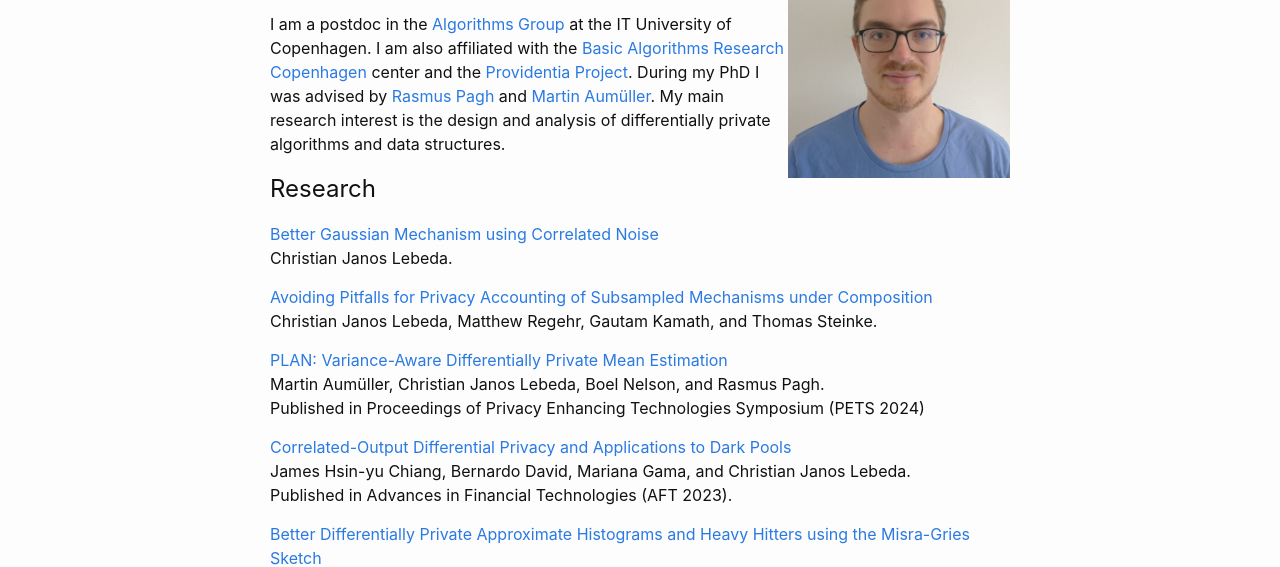
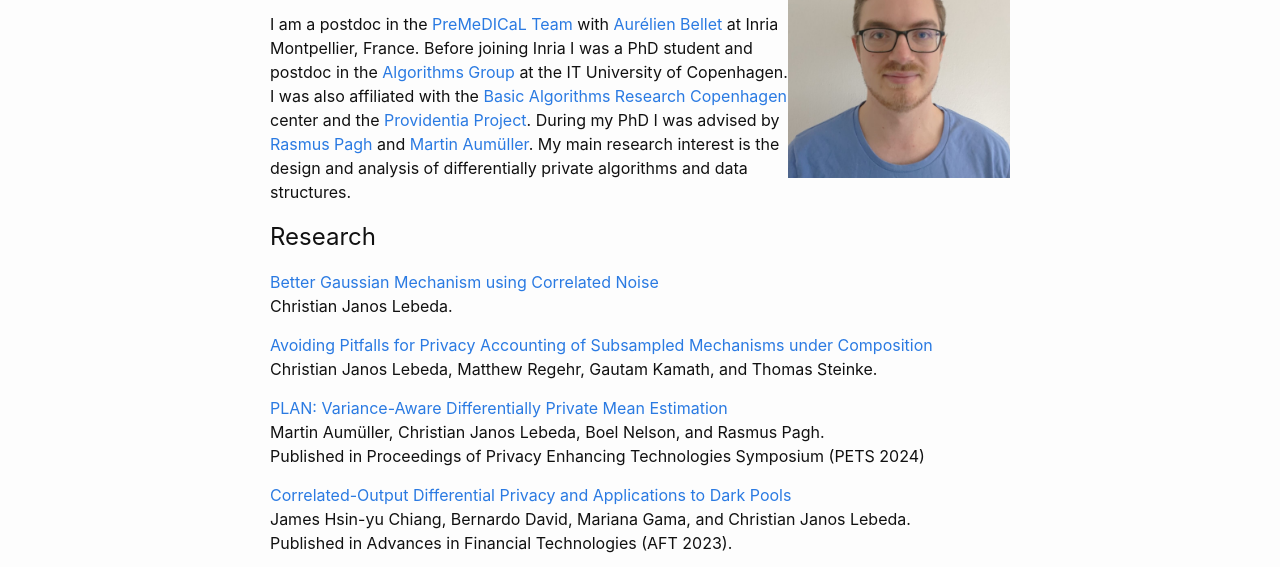
Before and after one commit to ChristianLebeda/ChristianLebeda.github.io, a plain HTML site: page index.html in a window 1280 px wide. Shown: the part 158-725 px from the top of the page. Drawn offline with Linux system fonts and the light colour scheme.

Commit message:
Updated affiliation to Inria

```diff
--- a/index.html
+++ b/index.html
@@ -39,8 +39,9 @@
 
 <h1 id="christian-janos-lebeda">Christian Janos Lebeda</h1>
 
-<p>I am a postdoc in the <a href="https://algorithms.itu.dk/">Algorithms Group</a> at the IT University of Copenhagen.
-I am also affiliated with the <a href="https://barc.ku.dk">Basic Algorithms Research Copenhagen</a> center and the <a href="https://www.rasmuspagh.net/providentia/">Providentia Project</a>.
+<p>I am a postdoc in the <a href="https://team.inria.fr/premedical/">PreMeDICaL Team</a> with <a href="http://researchers.lille.inria.fr/abellet/">Aurélien Bellet</a> at Inria Montpellier, France.
+Before joining Inria I was a PhD student and postdoc in the <a href="https://algorithms.itu.dk/">Algorithms Group</a> at the IT University of Copenhagen.
+I was also affiliated with the <a href="https://barc.ku.dk">Basic Algorithms Research Copenhagen</a> center and the <a href="https://www.rasmuspagh.net/providentia/">Providentia Project</a>.
 During my PhD I was advised by <a href="https://rasmuspagh.net">Rasmus Pagh</a> and <a href="http://www.itu.dk/people/maau/">Martin Aum&uuml;ller</a>.
 My main research interest is the design and analysis of differentially private algorithms and data structures.</p>
 
```
